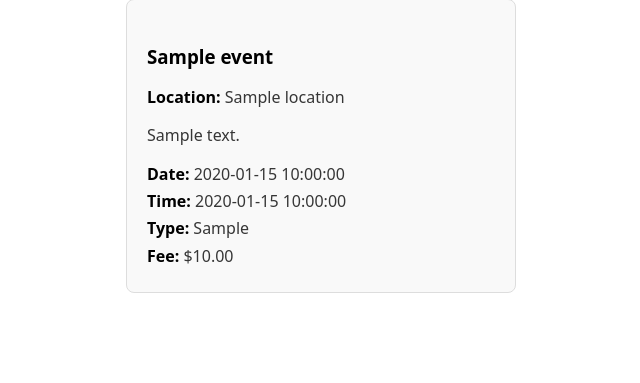
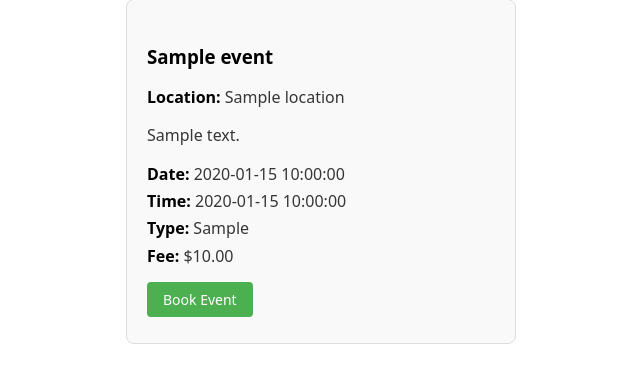
Before and after one commit to elyselam/keys, a Flask app: template templates/index.html in a window 1280 px wide. Shown: the part 137-520 px from the top of the page, without its empty margins (114-754 px from the left). Run offline with Flask 3, Linux system fonts and the light colour scheme; a user stored in the database is signed in; tables that the repository leaves empty hold one stand-in row (values such as "Sample post"); the template is opened without the code that fills it: most values are stand-ins (such as "Sample title", 1, 10 or a date in 2020).

Commit message:
Refactor database code and add image upload

```diff
--- a/app.py
+++ b/app.py
@@ -1,11 +1,11 @@
 from flask import Flask, render_template, request, redirect, url_for, session, flash
-import sqlite3
-from pathlib import Path
 from functools import wraps
 import logging
 import os
 import time as time_module
 from werkzeug.utils import secure_filename
+from datetime import datetime
+import db
 
 # Set up logging
 logging.basicConfig(level=logging.DEBUG)
@@ -25,52 +25,11 @@ os.makedirs(UPLOAD_FOLDER, exist_ok=True)
 def allowed_file(filename):
     return '.' in filename and filename.rsplit('.', 1)[1].lower() in ALLOWED_EXTENSIONS
 
-# Database configuration
-DATABASE = 'sqlite3_db.db'
-
-def get_db():
-    conn = sqlite3.connect(DATABASE)
-    conn.row_factory = sqlite3.Row
-    return conn
-
-def init_db():
-    db_path = Path(DATABASE)
-    if not db_path.exists():
-        logger.info("Creating new database...")
-        conn = sqlite3.connect(DATABASE)
-        c = conn.cursor()
-        # Create users table
-        c.execute('''
-            CREATE TABLE IF NOT EXISTS users (
-                id INTEGER PRIMARY KEY AUTOINCREMENT,
-                email TEXT UNIQUE NOT NULL,
-                password TEXT NOT NULL,
-                is_promoter BOOLEAN DEFAULT 0
-            )
-        ''')
-        # Create events table
-        c.execute('''
-            CREATE TABLE IF NOT EXISTS event (
-                id INTEGER PRIMARY KEY AUTOINCREMENT,
-                title TEXT NOT NULL,
-                location TEXT NOT NULL,
-                description TEXT,
-                date TEXT NOT NULL,
-                time TEXT NOT NULL,
-                day_night TEXT NOT NULL,
-                fee REAL,
-                image_path TEXT
-            )
-        ''')
-        conn.commit()
-        conn.close()
-        logger.info("Database created successfully")
-
 # Initialize database before each request if it doesn't exist
 @app.before_request
 def before_request():
-    if not Path(DATABASE).exists():
-        init_db()
+    if not db.check_db_exists():
+        db.init_db()
         logger.info("Database initialized on first request")
 
 # Login required decorator
@@ -88,9 +47,7 @@ def promoter_required(f):
     def decorated_function(*args, **kwargs):
         if 'user_id' not in session:
             return redirect(url_for('login'))
-        conn = get_db()
-        user = conn.execute('SELECT is_promoter FROM users WHERE id = ?', (session['user_id'],)).fetchone()
-        conn.close()
+        user = db.get_user_by_id(session['user_id'])
         if not user or not user['is_promoter']:
             flash('Access denied. Promoter privileges required.')
             return redirect(url_for('index'))
@@ -99,9 +56,7 @@ def promoter_required(f):
 
 @app.route('/')
 def index():
-    conn = get_db()
-    events = conn.execute('SELECT * FROM event ORDER BY date, time').fetchall()
-    conn.close()
+    events = db.get_events_with_booking_status(session.get('user_id'))
     return render_template('index.html', events=events)
 
 @app.route('/register', methods=['GET', 'POST'])
@@ -116,18 +71,10 @@ def register():
     is_promoter = email == 'mainkeysmiami@gmail.com'
     logger.info(f"Registering user: {email}, is_promoter: {is_promoter}")
 
-    conn = get_db()
-    try:
-        conn.execute('INSERT INTO users (email, password, is_promoter) VALUES (?, ?, ?)',
-                    (email, password, is_promoter))
-        conn.commit()
+    if db.create_user(email, password, is_promoter):
         flash('Registration successful! Please login.')
-        logger.info(f"User {email} registered successfully")
-    except sqlite3.IntegrityError:
+    else:
         flash('Email already registered.')
-        logger.warning(f"Registration failed: Email {email} already exists")
-    finally:
-        conn.close()
 
     return redirect(url_for('login'))
 
@@ -142,12 +89,9 @@ def login_post():
 
     logger.info(f"Login attempt for: {email}")
 
-    conn = get_db()
-    user = conn.execute('SELECT * FROM users WHERE email = ? AND password = ?',
-                       (email, password)).fetchone()
-    conn.close()
+    user = db.get_user_by_email(email)
 
-    if user:
+    if user and user['password'] == password:
         session['user_id'] = user['id']
         session['is_promoter'] = user['is_promoter']
         logger.info(f"User {email} logged in successfully, is_promoter: {user['is_promoter']}")
@@ -168,9 +112,7 @@ def logout():
 @promoter_required
 def promoter():
     logger.info(f"Accessing promoter page, user_id: {session.get('user_id')}")
-    conn = get_db()
-    events = conn.execute('SELECT * FROM event ORDER BY date, time').fetchall()
-    conn.close()
+    events = db.get_all_events()
     return render_template('promoter.html', events=events)
 
 @app.route('/promoter/add', methods=['POST'])
@@ -200,39 +142,29 @@ def add():
 
     logger.info(f"Event details - Title: {title}, Location: {location}, Date: {date}, Time: {time}, Fee: {fee}")
 
-    conn = get_db()
-    try:
-        conn.execute('''
-            INSERT INTO event (title, location, description, date, time, day_night, fee, image_path)
-            VALUES (?, ?, ?, ?, ?, ?, ?, ?)
-        ''', (title, location, description, date, time, day_night, fee, image_path))
-        conn.commit()
-        logger.info("Event added successfully")
-    except Exception as e:
-        logger.error(f"Error adding event: {str(e)}")
+    if db.create_event(title, location, description, date, time, day_night, fee, image_path):
+        flash('Event added successfully')
+    else:
         flash('Error adding event')
-    finally:
-        conn.close()
+
     return redirect(url_for('promoter'))
 
 @app.route('/promoter/delete/<int:event_id>', methods=['POST'])
 def delete(event_id):
-    conn = get_db()
-    # Get the event's image path before deleting
-    event = conn.execute('SELECT image_path FROM event WHERE id = ?', (event_id,)).fetchone()
+    event = db.get_event_by_id(event_id)
     if event and event['image_path']:
         delete_image_file(event['image_path'])
 
-    conn.execute('DELETE FROM event WHERE id = ?', (event_id,))
-    conn.commit()
-    conn.close()
+    if db.delete_event(event_id):
+        flash('Event deleted successfully')
+    else:
+        flash('Error deleting event')
+
     return redirect(url_for('promoter'))
 
 @app.route('/promoter/edit/<int:event_id>', methods=['GET'])
 def edit(event_id):
-    conn = get_db()
-    event = conn.execute('SELECT * FROM event WHERE id = ?', (event_id,)).fetchone()
-    conn.close()
+    event = db.get_event_by_id(event_id)
     if event is None:
         return redirect(url_for('promoter'))
     return render_template('edit.html', event=event)
@@ -258,8 +190,7 @@ def update(event_id):
     fee = request.form['fee'].replace(',', '') if request.form['fee'] else None
 
     # Get current event data
-    conn = get_db()
-    current_event = conn.execute('SELECT image_path FROM event WHERE id = ?', (event_id,)).fetchone()
+    current_event = db.get_event_by_id(event_id)
     current_image_path = current_event['image_path'] if current_event else None
 
     # Handle image upload or removal
@@ -282,15 +213,25 @@ def update(event_id):
             image_path = os.path.join('uploads', filename)
             logger.info(f"New image saved: {image_path}")
 
-    # Update the event
-    conn.execute('''
-        UPDATE event
-        SET title = ?, location = ?, description = ?, date = ?, time = ?, day_night = ?, fee = ?, image_path = ?
-        WHERE id = ?
-    ''', (title, location, description, date, time, day_night, fee, image_path, event_id))
-    conn.commit()
-    conn.close()
+    if db.update_event(event_id, title, location, description, date, time, day_night, fee, image_path):
+        flash('Event updated successfully')
+    else:
+        flash('Error updating event')
+
     return redirect(url_for('promoter'))
+
+@app.route('/book/<int:event_id>', methods=['POST'])
+@login_required
+def book_event(event_id):
+    logger.info(f"Booking event {event_id} for user {session.get('user_id')}")
+
+    # Get current date for booking
+    booking_date = datetime.now().strftime('%Y-%m-%d %H:%M:%S')
+
+    success, message = db.create_booking(session['user_id'], event_id, booking_date)
+    flash(message)
+
+    return redirect(url_for('index'))
 
 # @app.route('/about')
 # def about():
--- a/templates/index.html
+++ b/templates/index.html
@@ -26,6 +26,7 @@
             border-radius: 8px;
             background-color: #f9f9f9;
             overflow: hidden;
+            position: relative;
         }
         .event-content {
             padding: 20px;
@@ -35,6 +36,42 @@
         }
         .event-details p {
             margin: 5px 0;
+        }
+        .booking-button {
+            display: inline-block;
+            padding: 8px 16px;
+            background-color: #4CAF50;
+            color: white;
+            text-decoration: none;
+            border-radius: 4px;
+            margin-top: 10px;
+            border: none;
+            cursor: pointer;
+            font-size: 14px;
+        }
+        .booking-button:hover {
+            background-color: #45a049;
+        }
+        .booking-button:disabled {
+            background-color: #cccccc;
+            cursor: not-allowed;
+        }
+        .booking-status {
+            position: absolute;
+            top: 10px;
+            right: 10px;
+            padding: 4px 8px;
+            border-radius: 4px;
+            font-size: 12px;
+            font-weight: bold;
+        }
+        .booked {
+            background-color: #4CAF50;
+            color: white;
+        }
+        .not-logged-in {
+            background-color: #f44336;
+            color: white;
         }
     </style>
     <script>
@@ -115,6 +152,17 @@
                             <p><strong>Type:</strong> {{ event.day_night|title }}</p>
                             <p><strong>Fee:</strong> {% if event.fee %}${{ "{:,.2f}".format(event.fee|float) }}{% else %}Free{% endif %}</p>
                         </div>
+                        {% if session.get('user_id') %}
+                            {% if event.is_booked %}
+                                <span class="booking-status booked">Booked</span>
+                            {% else %}
+                                <form action="{{ url_for('book_event', event_id=event.id) }}" method="POST" style="display: inline;">
+                                    <button type="submit" class="booking-button">Book Event</button>
+                                </form>
+                            {% endif %}
+                        {% else %}
+                            <span class="booking-status not-logged-in">Login to Book</span>
+                        {% endif %}
                     </div>
                 </div>
             {% endfor %}
```
Also changed, not shown: db.py (added, +182 -0 lines), static/uploads/1748019151_videoframe_22814.png (added), todo.db (deleted), user_sqlite.db (deleted).
